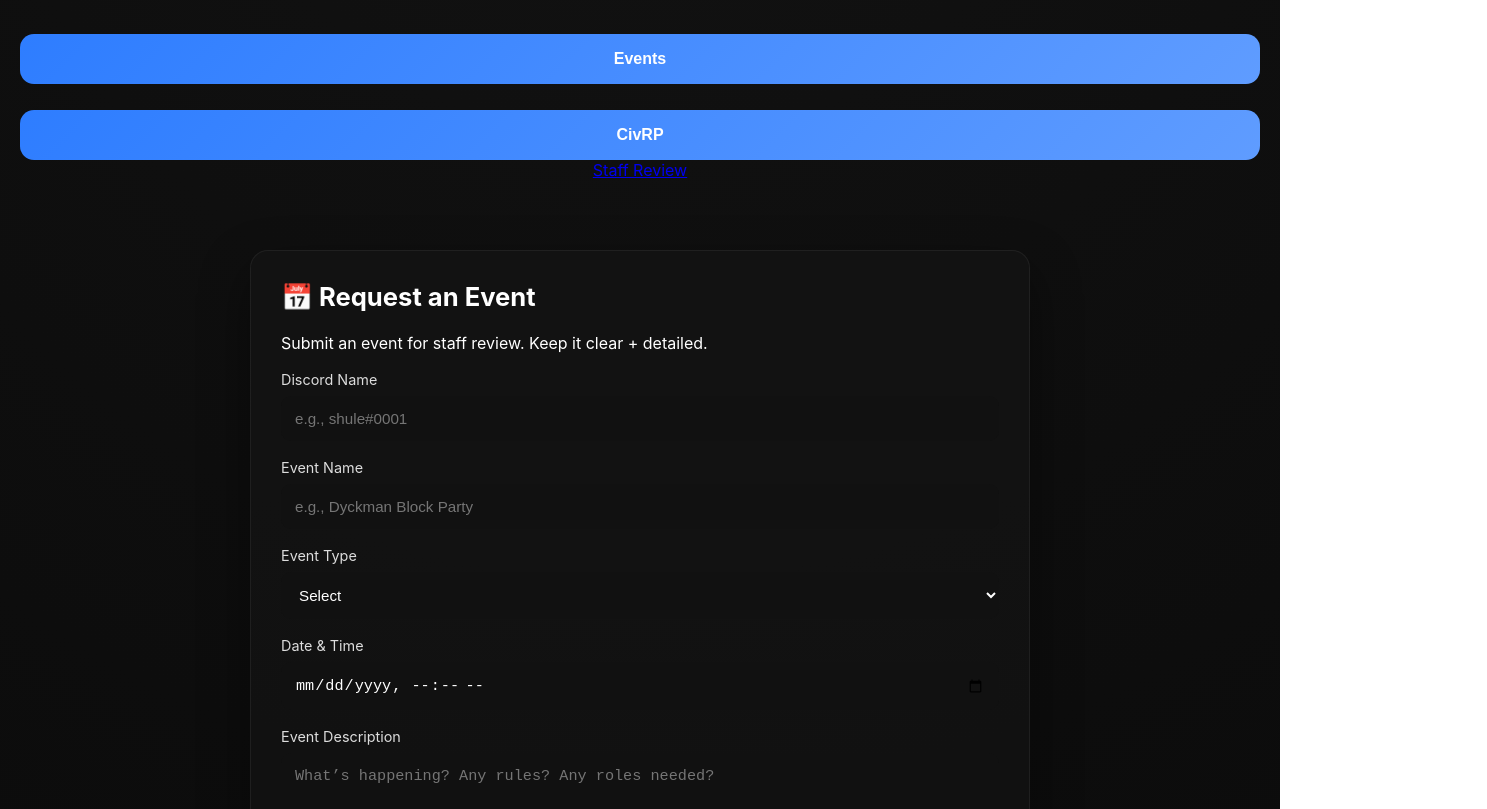
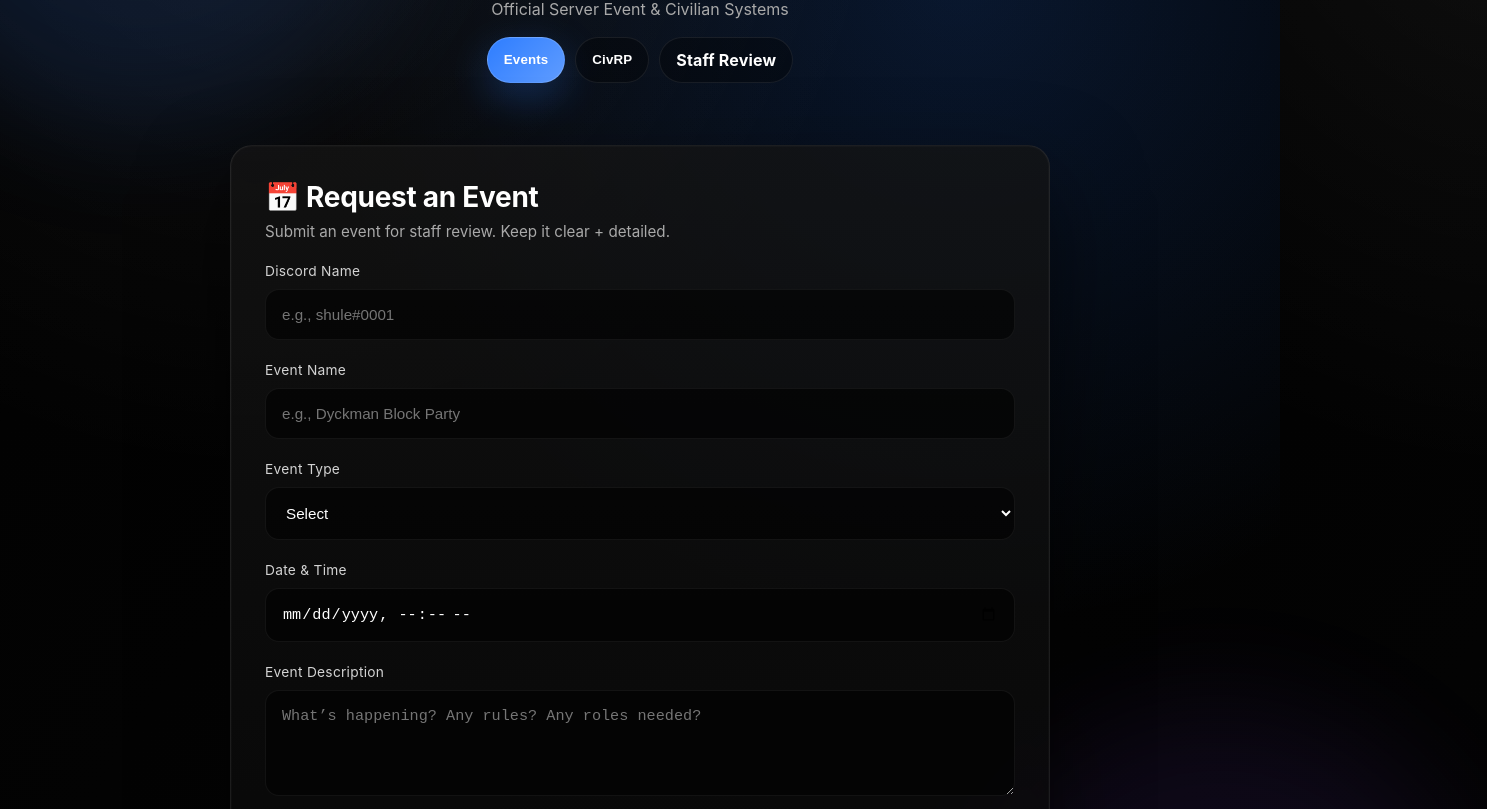
Before and after one commit to BackendsMan/fiveboroughs-events, a plain HTML site: page index.html in a window 1280 px wide. Shown: the part 292-1101 px from the top of the page, 1487 px wide, since content can reach past the window. Drawn offline with Linux system fonts and the light colour scheme.

Commit message:
Refactor CSS with new variables and styles

```diff
--- a/style.css
+++ b/style.css
@@ -1,170 +1,322 @@
-/* ===== RESET ===== */
-* {
-  box-sizing: border-box;
+/* ===============================
+   GLOBAL RESET & VARIABLES
+================================ */
+:root {
+  --bg-dark: #070707;
+  --accent: #2e7dff;
+  --accent2: #5f9cff;
+  --accent-glow: rgba(46,125,255,0.45);
+  --border-soft: rgba(255,255,255,0.08);
+  --text-soft: #a9a9a9;
+  --card: rgba(20,20,20,0.78);
+  --card2: rgba(10,10,10,0.78);
 }
 
+* { box-sizing: border-box; }
+html, body { margin: 0; padding: 0; }
+
 body {
-  margin: 0;
-  padding: 0;
-  font-family: 'Inter', Arial, sans-serif;
-  background: radial-gradient(circle at top, #121212, #080808);
+  font-family: 'Inter', system-ui, -apple-system, BlinkMacSystemFont, sans-serif;
   color: #fff;
   min-height: 100vh;
   overflow-x: hidden;
+  background:
+    radial-gradient(circle at 20% 10%, rgba(255,255,255,0.06) 0%, transparent 40%),
+    radial-gradient(circle at 75% 20%, rgba(46,125,255,0.18) 0%, transparent 45%),
+    radial-gradient(circle at bottom, #050505, #000);
+  animation: pageFade 0.9s ease forwards;
+  position: relative;
 }
 
-/* ===== PAGE LOAD ANIMATION ===== */
-body {
-  animation: fadePage 0.8s ease forwards;
+@keyframes pageFade {
+  from { opacity: 0; transform: translateY(14px); }
+  to   { opacity: 1; transform: translateY(0); }
 }
 
-@keyframes fadePage {
-  from {
-    opacity: 0;
-    transform: translateY(10px);
-  }
-  to {
-    opacity: 1;
-    transform: translateY(0);
-  }
+/* Subtle animated glow blobs (not too much) */
+body::before, body::after {
+  content: "";
+  position: fixed;
+  width: 520px;
+  height: 520px;
+  filter: blur(60px);
+  opacity: 0.25;
+  z-index: -1;
+  border-radius: 50%;
+  animation: drift 10s ease-in-out infinite;
+}
+body::before {
+  left: -160px;
+  top: -140px;
+  background: rgba(46,125,255,0.55);
+}
+body::after {
+  right: -180px;
+  bottom: -160px;
+  background: rgba(140,80,255,0.35);
+  animation-delay: 2.5s;
 }
 
-/* ===== HEADER ===== */
-header {
+@keyframes drift {
+  0% { transform: translate(0,0) scale(1); }
+  50% { transform: translate(40px, 25px) scale(1.05); }
+  100% { transform: translate(0,0) scale(1); }
+}
+
+/* ===============================
+   HEADER / HERO
+================================ */
+.hero {
+  padding: 70px 18px 30px;
   text-align: center;
-  padding: 60px 20px 40px;
+}
+
+.hero-inner {
+  max-width: 900px;
+  margin: 0 auto;
 }
 
 .logo {
-  width: 160px;
-  margin-bottom: 20px;
-  animation: float 3s ease-in-out infinite;
+  width: 170px;
+  margin-bottom: 18px;
+  animation: floatLogo 4s ease-in-out infinite;
+  filter: drop-shadow(0 18px 35px rgba(0,0,0,0.65));
 }
 
-@keyframes float {
+@keyframes floatLogo {
   0% { transform: translateY(0); }
-  50% { transform: translateY(-6px); }
+  50% { transform: translateY(-8px); }
   100% { transform: translateY(0); }
 }
 
 h1 {
-  font-size: 2.6rem;
+  font-size: clamp(2.1rem, 4.8vw, 3rem);
   margin: 0;
+  letter-spacing: -0.02em;
 }
 
 .subtitle {
-  color: #aaa;
-  margin-top: 10px;
+  margin: 12px 0 18px;
   font-size: 1rem;
+  color: var(--text-soft);
 }
 
-/* ===== CONTAINER ===== */
-section.box {
-  max-width: 780px;
-  margin: 30px auto;
-  padding: 30px;
-  border-radius: 18px;
-  background: rgba(20, 20, 20, 0.7);
-  backdrop-filter: blur(14px);
-  border: 1px solid rgba(255,255,255,0.06);
-  box-shadow: 0 20px 50px rgba(0,0,0,0.45);
-  animation: slideUp 0.7s ease forwards;
+/* ===============================
+   TABS NAV
+================================ */
+.tabs {
+  display: flex;
+  justify-content: center;
+  gap: 10px;
+  flex-wrap: wrap;
+  margin-top: 12px;
 }
 
-@keyframes slideUp {
-  from {
+.tab {
+  border: 1px solid rgba(255,255,255,0.08);
+  background: rgba(0,0,0,0.35);
+  color: #fff;
+  padding: 12px 16px;
+  border-radius: 999px;
+  cursor: pointer;
+  font-weight: 650;
+  letter-spacing: 0.01em;
+  transition: all 0.22s ease;
+  user-select: none;
+}
+
+.tab:hover {
+  transform: translateY(-2px);
+  border-color: rgba(255,255,255,0.16);
+}
+
+.tab.active {
+  background: linear-gradient(135deg, var(--accent), var(--accent2));
+  box-shadow: 0 14px 40px rgba(46,125,255,0.28);
+  border-color: rgba(255,255,255,0.16);
+}
+
+.tab-link {
+  text-decoration: none;
+  display: inline-flex;
+  align-items: center;
+}
+
+/* ===============================
+   MAIN WRAP + PANELS
+================================ */
+.wrap {
+  padding: 10px 16px 40px;
+}
+
+section.box {
+  max-width: 820px;
+  margin: 22px auto;
+  padding: 34px;
+  border-radius: 22px;
+  background: linear-gradient(180deg, var(--card), var(--card2));
+  backdrop-filter: blur(18px);
+  border: 1px solid var(--border-soft);
+  box-shadow: 0 40px 90px rgba(0,0,0,0.55),
+              inset 0 0 0 1px rgba(255,255,255,0.02);
+}
+
+.panel {
+  display: none;
+  animation: riseIn 0.55s cubic-bezier(.2,.8,.2,1) both;
+}
+
+.panel-active {
+  display: block;
+}
+
+@keyframes riseIn {
+  from { opacity: 0; transform: translateY(28px); }
+  to   { opacity: 1; transform: translateY(0); }
+}
+
+.panel-head {
+  margin-bottom: 18px;
+}
+
+.panel-head h2 {
+  margin: 0;
+  font-size: 1.75rem;
+  letter-spacing: -0.01em;
+}
+
+.panel-sub {
+  margin: 8px 0 0;
+  color: var(--text-soft);
+  font-size: 0.95rem;
+}
+
+/* ===============================
+   FORM FIELDS
+================================ */
+label {
+  display: block;
+  margin-top: 22px;
+  font-size: 0.86rem;
+  color: #d3d3d3;
+  letter-spacing: 0.02em;
+}
+
+input, select, textarea {
+  width: 100%;
+  margin-top: 10px;
+  padding: 16px;
+  border-radius: 14px;
+  border: 1px solid rgba(255,255,255,0.06);
+  background: rgba(0,0,0,0.55);
+  color: #fff;
+  font-size: 0.95rem;
+  outline: none;
+  transition: transform 0.18s ease, box-shadow 0.22s ease, border-color 0.22s ease, background 0.22s ease;
+}
+
+input:hover, select:hover, textarea:hover {
+  border-color: rgba(255,255,255,0.14);
+}
+
+input:focus, select:focus, textarea:focus {
+  background: rgba(10,10,10,0.9);
+  border-color: var(--accent);
+  box-shadow: 0 0 0 3px rgba(46,125,255,0.22);
+  transform: translateY(-1px);
+}
+
+/* ===============================
+   BUTTONS + RIPPLE
+================================ */
+.primary {
+  margin-top: 28px;
+  width: 100%;
+  padding: 18px;
+  border-radius: 18px;
+  border: none;
+  font-size: 1rem;
+  font-weight: 800;
+  letter-spacing: 0.02em;
+  color: #fff;
+  background: linear-gradient(135deg, var(--accent), var(--accent2));
+  cursor: pointer;
+  position: relative;
+  overflow: hidden;
+  transition: transform 0.22s ease, box-shadow 0.22s ease, filter 0.22s ease;
+}
+
+.primary:hover {
+  transform: translateY(-4px) scale(1.01);
+  box-shadow: 0 18px 45px var(--accent-glow),
+              inset 0 0 0 1px rgba(255,255,255,0.14);
+}
+
+.primary:active {
+  transform: translateY(0) scale(0.99);
+}
+
+.ripple {
+  position: absolute;
+  border-radius: 50%;
+  transform: scale(0);
+  animation: ripple 600ms ease-out;
+  background: rgba(255,255,255,0.35);
+  pointer-events: none;
+}
+
+@keyframes ripple {
+  to {
+    transform: scale(4);
     opacity: 0;
-    transform: translateY(25px);
-  }
-  to {
-    opacity: 1;
-    transform: translateY(0);
   }
 }
 
-section.box h2 {
-  margin-top: 0;
-  font-size: 1.6rem;
+/* ===============================
+   TOAST
+================================ */
+.toast {
+  position: fixed;
+  left: 50%;
+  top: 18px;
+  transform: translateX(-50%);
+  background: rgba(0,0,0,0.7);
+  border: 1px solid rgba(255,255,255,0.10);
+  backdrop-filter: blur(12px);
+  padding: 12px 14px;
+  border-radius: 14px;
+  max-width: 520px;
+  width: calc(100% - 24px);
+  opacity: 0;
+  pointer-events: none;
+  box-shadow: 0 22px 50px rgba(0,0,0,0.45);
+  transition: opacity 0.25s ease, transform 0.25s ease;
 }
 
-/* ===== FORMS ===== */
-label {
-  display: block;
-  margin-top: 18px;
-  font-size: 0.9rem;
-  color: #ddd;
+.toast.show {
+  opacity: 1;
+  transform: translateX(-50%) translateY(6px);
 }
 
-input,
-select,
-textarea {
-  width: 100%;
-  margin-top: 8px;
-  padding: 14px;
-  border-radius: 10px;
-  border: none;
-  background: #111;
-  color: white;
-  outline: none;
-  font-size: 0.95rem;
-  transition: all 0.25s ease;
-}
+.toast b { color: #fff; }
+.toast span { color: #cfcfcf; }
 
-input:focus,
-select:focus,
-textarea:focus {
-  background: #161616;
-  box-shadow: 0 0 0 2px rgba(46,125,255,0.35);
-}
-
-/* ===== BUTTONS ===== */
-button {
-  margin-top: 26px;
-  width: 100%;
-  padding: 16px;
-  border-radius: 14px;
-  border: none;
-  font-size: 1rem;
-  font-weight: 600;
-  color: #fff;
-  background: linear-gradient(135deg, #2e7dff, #5f9cff);
-  cursor: pointer;
-  transition: all 0.25s ease;
-}
-
-button:hover {
-  transform: translateY(-3px);
-  box-shadow: 0 12px 30px rgba(46,125,255,0.45);
-}
-
-button:active {
-  transform: translateY(0);
-}
-
-/* ===== FOOTER ===== */
-footer {
+/* ===============================
+   FOOTER
+================================ */
+.foot {
   text-align: center;
-  padding: 40px 20px;
+  padding: 26px 10px 10px;
   color: #666;
   font-size: 0.85rem;
 }
 
-/* ===== ADMIN LIST ===== */
-pre {
-  background: #0d0d0d;
-  padding: 16px;
-  border-radius: 10px;
-  overflow-x: auto;
-  font-size: 0.8rem;
-}
-
-/* ===== MOBILE ===== */
-@media (max-width: 600px) {
-  h1 {
-    font-size: 2rem;
-  }
+/* ===============================
+   MOBILE POLISH
+================================ */
+@media (max-width: 640px) {
   section.box {
-    margin: 20px 12px;
-    padding: 22px;
+    margin: 18px 12px;
+    padding: 24px;
   }
 }
```
